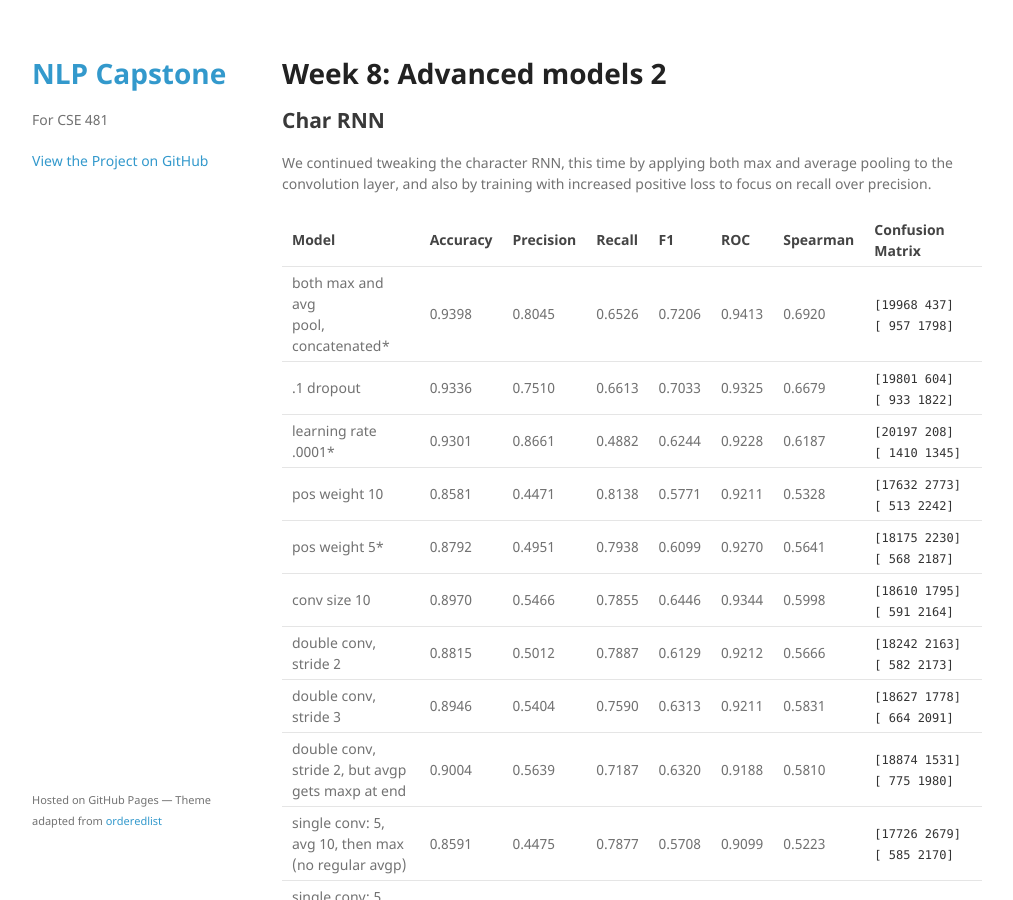
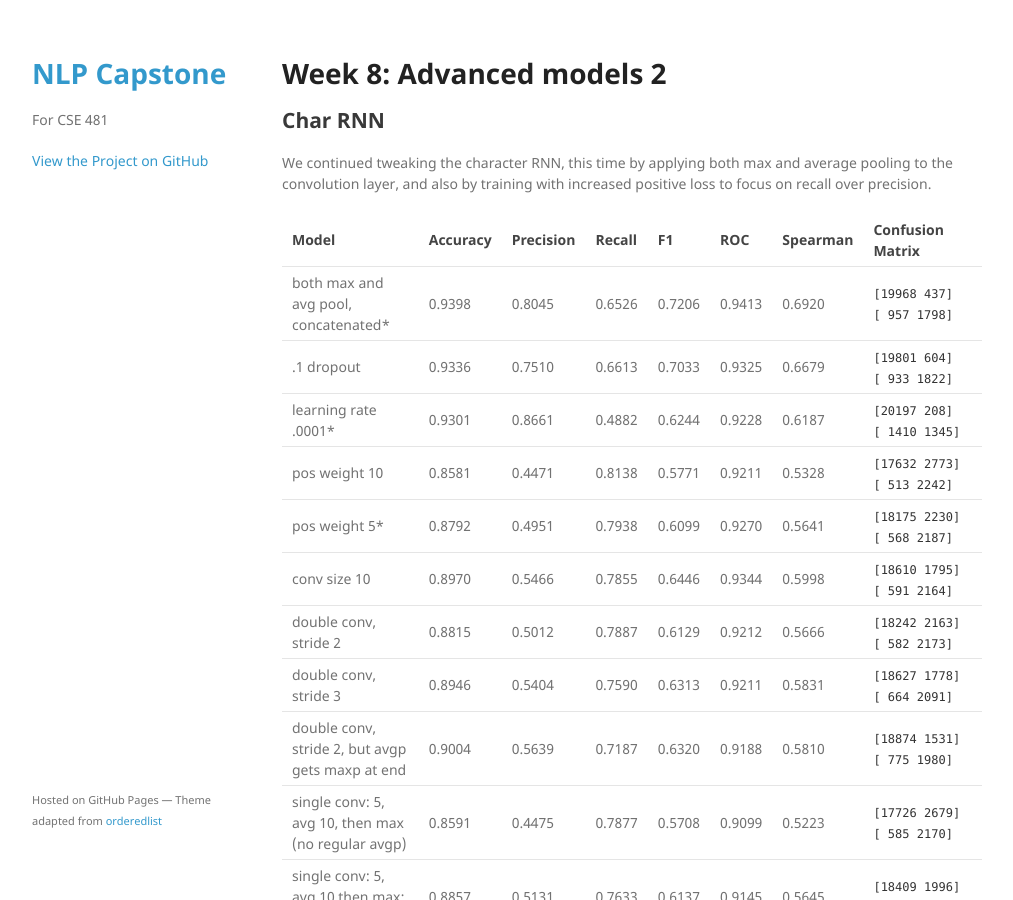
Before and after one commit to Michael0x2a/nlp-capstone, a Jekyll site: the page built from docs/_posts/2017-05-16-week-8.md, in a window 1280 px wide and 900 px high. Shown: the whole window, without its empty margins (133-1146 px from the left). Built offline with Jekyll 4.4.1, drawn with Linux system fonts in a browser that asks for light colours; comment, search, counter and statistics services are not loaded.

Commit message:
More tweaks

```diff
--- a/docs/_posts/2017-05-16-week-8.md
+++ b/docs/_posts/2017-05-16-week-8.md
@@ -11,7 +11,7 @@ with increased positive loss to focus on recall over precision.
 
 | Model | Accuracy | Precision | Recall | F1 | ROC | Spearman | Confusion Matrix |
 | ----- | -------- | --------- | ------ | -- | --- | -------- | ---------------- |
-| both max and avg<br />pool, concatenated\* | 0.9398 | 0.8045 | 0.6526 | 0.7206 | 0.9413 | 0.6920 | `[19968   437]` <br> `[  957  1798]` |
+| both max and<br />avg pool,<br />concatenated\* | 0.9398 | 0.8045 | 0.6526 | 0.7206 | 0.9413 | 0.6920 | `[19968   437]` <br> `[  957  1798]` |
 | .1 dropout | 0.9336 | 0.7510 | 0.6613 | 0.7033 | 0.9325 | 0.6679 | `[19801   604]` <br> `[  933  1822]` |
 | learning rate .0001\* | 0.9301 | 0.8661 | 0.4882 | 0.6244 | 0.9228 | 0.6187 | `[20197   208]` <br> `[ 1410  1345]` |
 | pos weight 10 | 0.8581 | 0.4471 | 0.8138 |  0.5771 | 0.9211 | 0.5328 | `[17632  2773]` <br> `[  513  2242]` |
```
